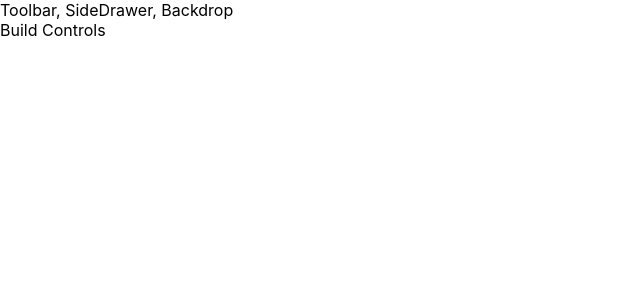
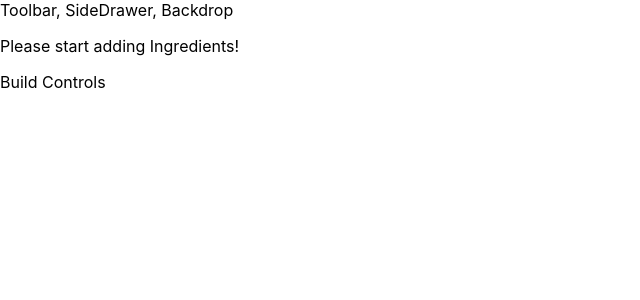
Before and after one commit to itsamanverma/burgerbuilder_reactapp, a React app: page / in a window 1280 px wide. Shown: the top 300 px of the page, without its empty margins (0-640 px from the left). Built offline with nearby package versions, Linux system fonts and the light colour scheme.

Commit message:
proper use arrow function, map & reduce method

```diff
--- a/src/components/Burger/Burger.js
+++ b/src/components/Burger/Burger.js
@@ -4,13 +4,19 @@ import BurgerIngredient from './BurgerIngredient/BurgerIngredient';
 
 
 const burger = (props) => {
-    const transformedIngredient = Object.keys(props.ingredients)
+    let transformedIngredient = Object.keys(props.ingredients)
     .map( igKey => {
         return [...Array(props.ingredients[igKey])].map((_,i) => {
             return <BurgerIngredient key={igKey + i} type = {igKey} />
         });
-    });
-
+    })
+    .reduce((arr,el) => {
+        return arr.concat(el)
+    }, []);
+    if(transformedIngredient.length === 0) {
+        transformedIngredient = <p>Please start adding Ingredients!</p>
+    }
+    console.log(transformedIngredient);
     return (
         <div className = {classes.Burger}>
             <BurgerIngredient type="bread-top"/>
--- a/src/containers/BurgerBuilder/BurgerBuilder.js
+++ b/src/containers/BurgerBuilder/BurgerBuilder.js
@@ -6,10 +6,10 @@ class BurgerBuilder extends Component{
 
     state = {
         ingredients:{
-            salad:1,
-            bacon:1,
-            cheese:2,
-            meat:2
+            salad:0,
+            bacon:0,
+            cheese:0,
+            meat:0
         }
     }
     render () {
```
